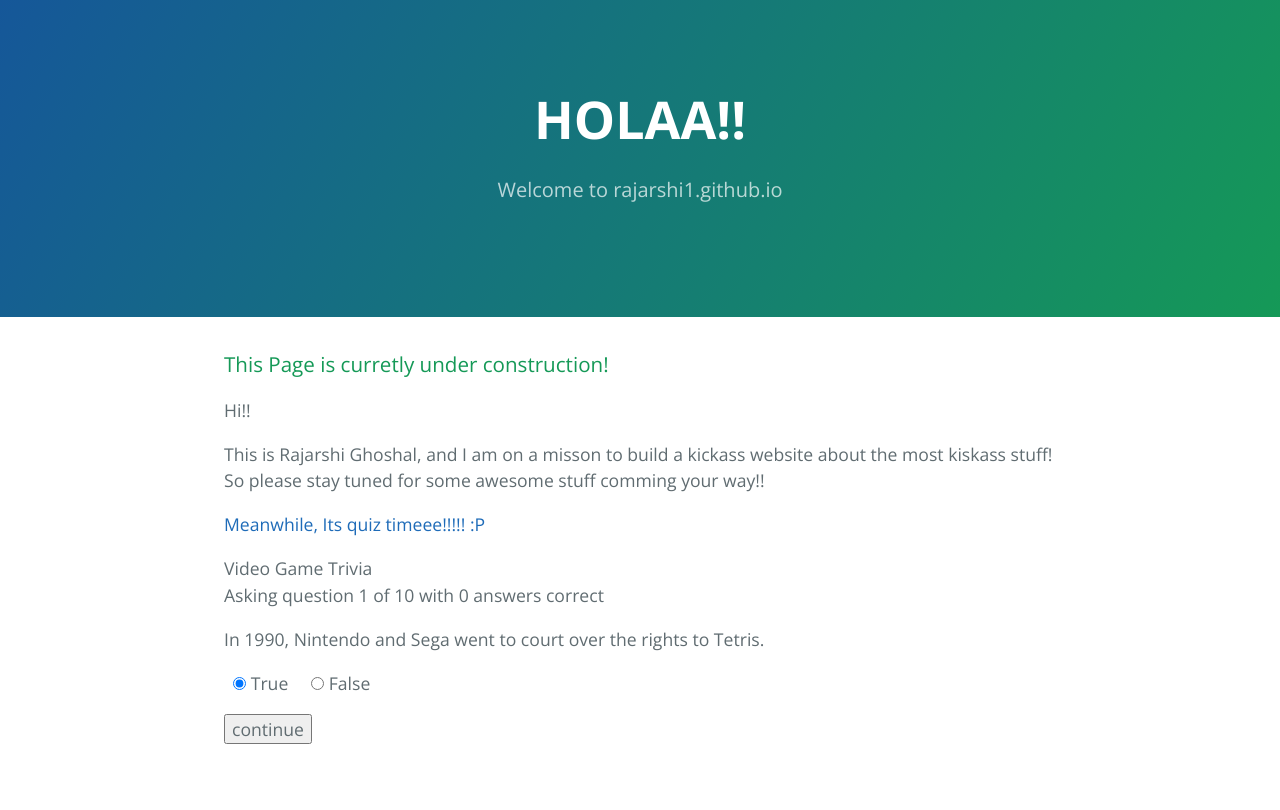
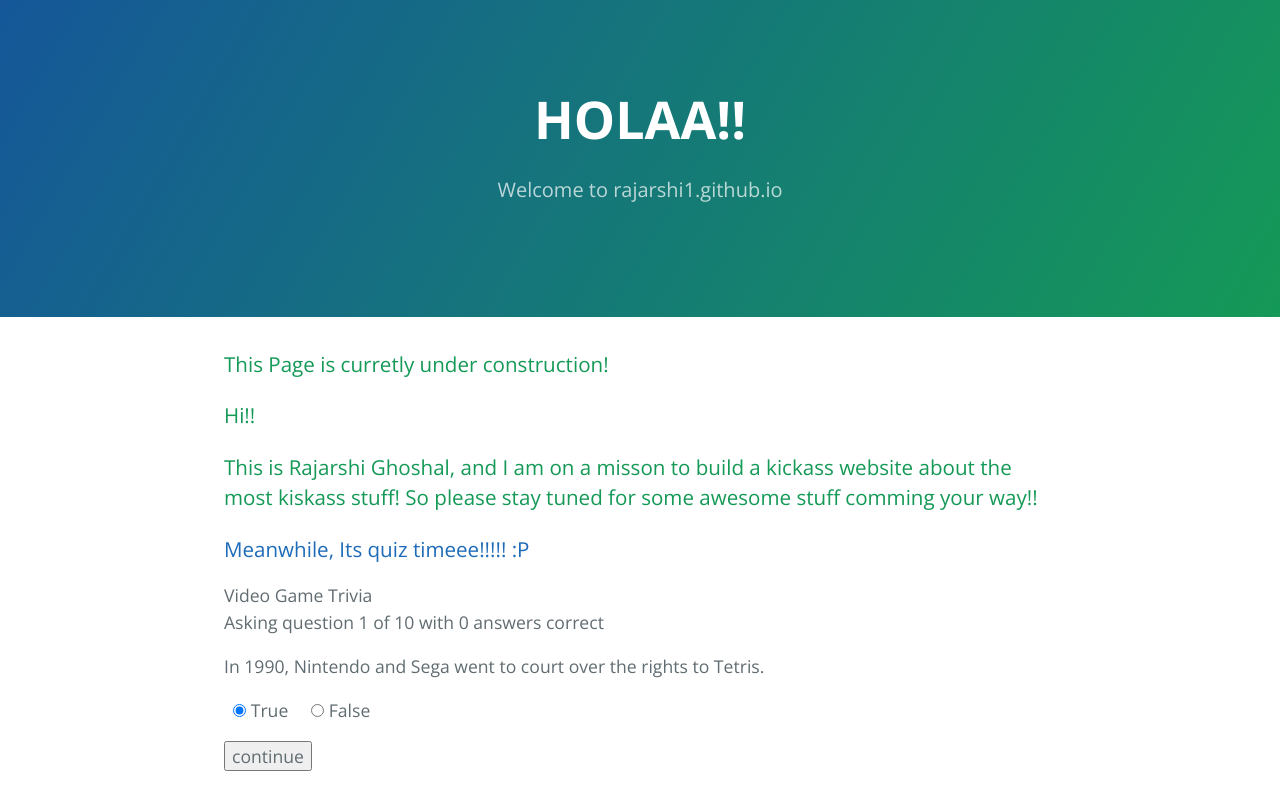
Before and after one commit to rajarshi1/rajarshi_random, a Jekyll site: the page index.html, which Jekyll copies as it is, in a window 1280 px wide. Shown: the top 810 px of the page. Built offline with Jekyll 4.4.1, drawn with Linux system fonts in a browser that asks for light colours.

Commit message:
Update index.html

```diff
--- a/index.html
+++ b/index.html
@@ -17,10 +17,10 @@
 
     <section class="main-content">
       <h3>
-<a id="welcome-to-github-pages" class="anchor" href="#welcome-to-github-pages" aria-hidden="true"><span aria-hidden="true" class="octicon octicon-link"></span></a>This Page is curretly under construction!</h3>
+<a id="welcome-to-github-pages" class="anchor" href="#welcome-to-github-pages" aria-hidden="true"><span aria-hidden="true" class="octicon octicon-link"></span></a>This Page is curretly under construction!
 <p>Hi!!</p>
 <p>This is Rajarshi Ghoshal, and I am on a misson to build a kickass website about the most kiskass stuff! So please stay tuned for some awesome stuff comming your way!!</p>
-<a id="welcome-to-github-pages" class="anchor" href="#welcome-to-github-pages" aria-hidden="true"><span aria-hidden="true" class="octicon octicon-link"></span>Meanwhile, Its quiz timeee!!!!! :P</a>
+<a id="welcome-to-github-pages" class="anchor" href="#welcome-to-github-pages" aria-hidden="true"><span aria-hidden="true" class="octicon octicon-link"></span>Meanwhile, Its quiz timeee!!!!! :P</a></h3>
 <p>
         Video Game Trivia
         <br />
```
